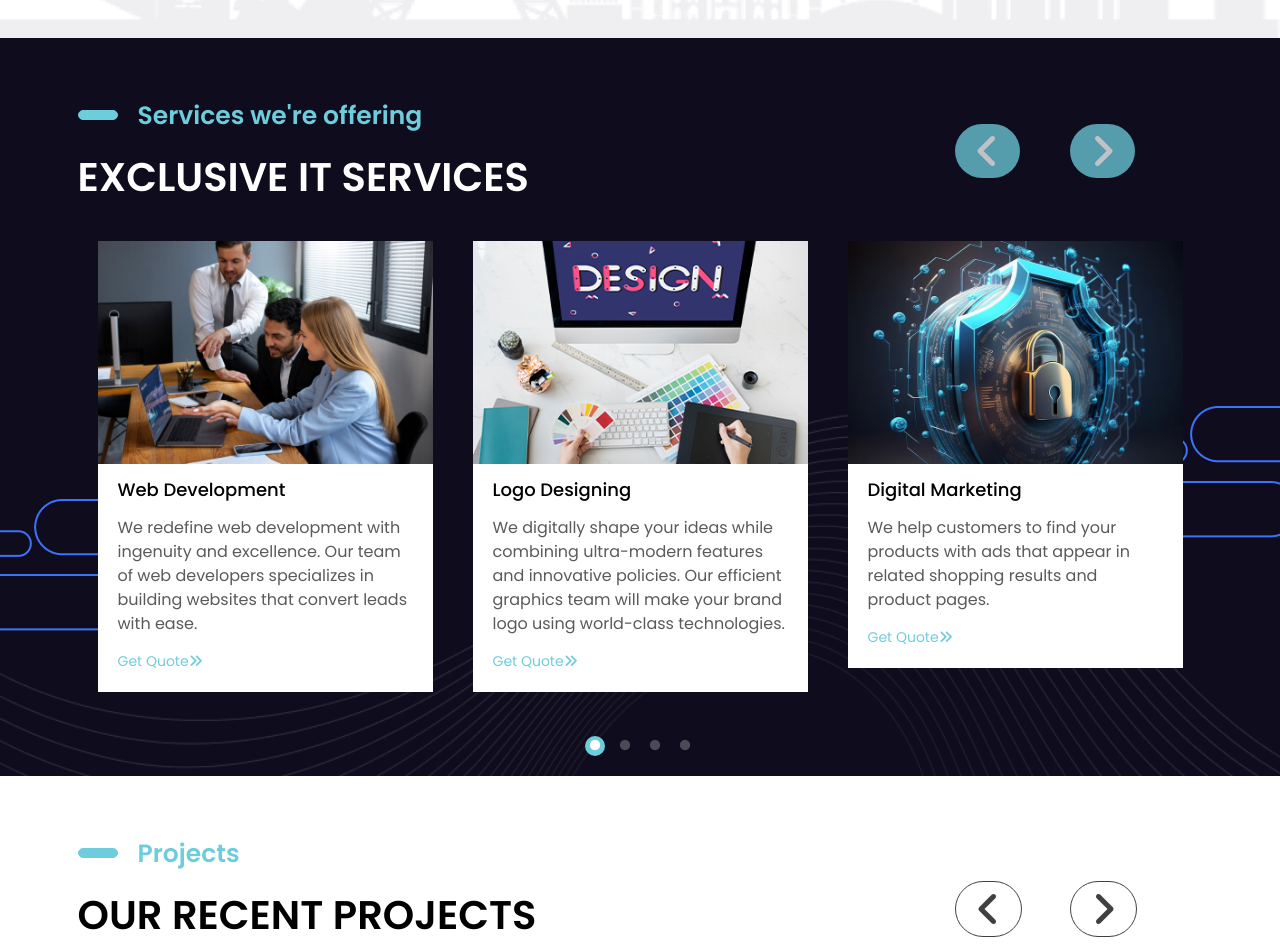
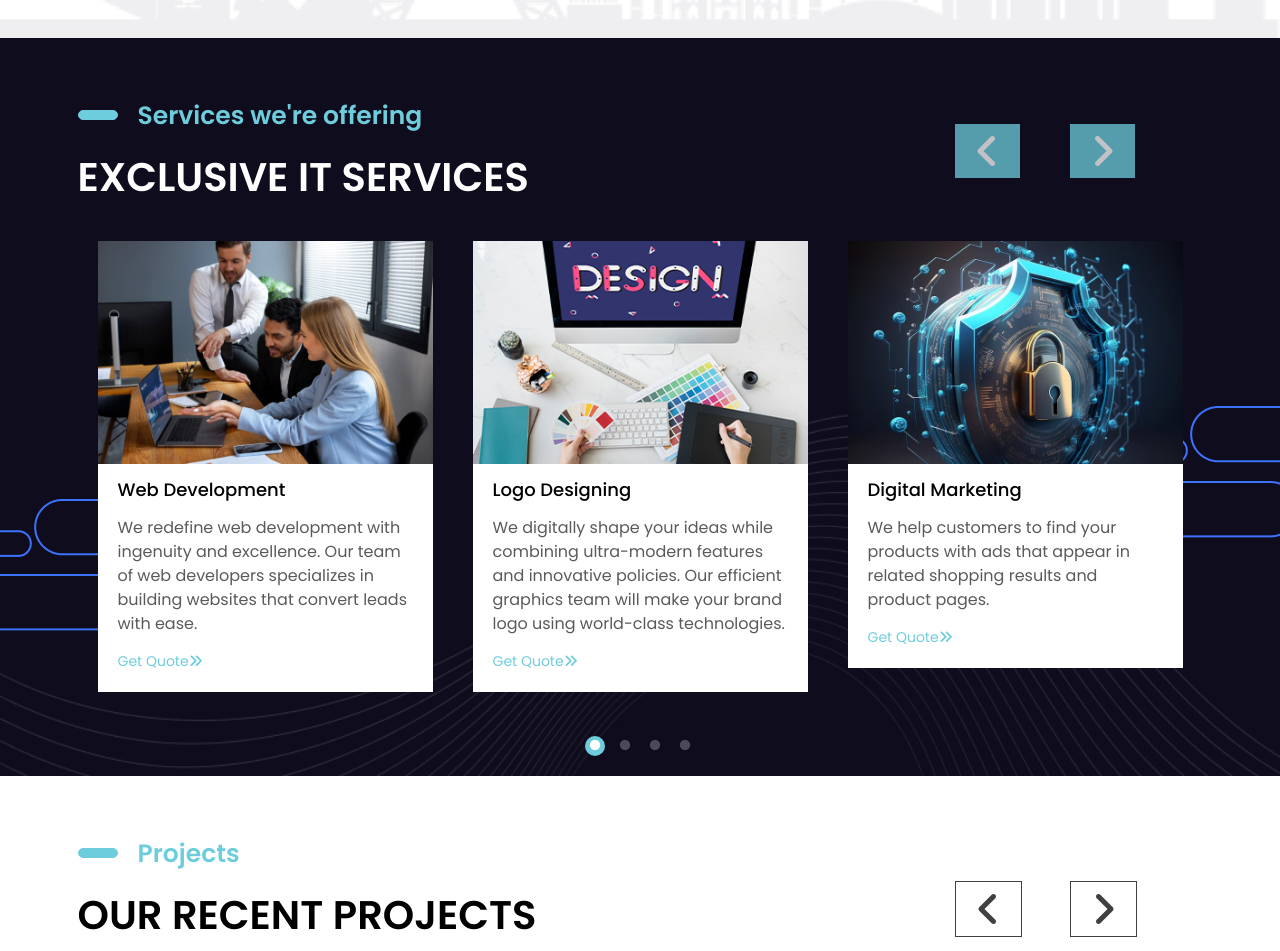
Before and after one commit to Subrata291291/react-gict, a React (Vite) app: page / in a window 1280 px wide. Shown: the part 1321-2272 px from the top of the page. Built offline with nearby package versions, Linux system fonts and the light colour scheme.

Commit message:
Price hidden from quotaion page

```diff
--- a/src/assets/css/style.css
+++ b/src/assets/css/style.css
@@ -472,7 +472,7 @@ img {
   font-size: 4rem;
   background-color: #6ECDDD;
   padding: 0.6rem 2rem;
-  border-radius: 5rem;
+  /* border-radius: 5rem; */
   text-align: center;
 }
 .service_area .slick-next.slick-arrow {
@@ -485,7 +485,7 @@ img {
   font-size: 4rem;
   background-color: #6ECDDD;
   padding: 0.6rem 2rem;
-  border-radius: 5rem;
+  /* border-radius: 5rem; */
   text-align: center;
 }
 .service_area .title-box {
@@ -572,7 +572,7 @@ img {
   font-size: 4rem;
   background-color: none;
   padding: 0.6rem 2rem;
-  border-radius: 5rem;
+  /* border-radius: 5rem; */
   border: 1px solid #000;
   text-align: center;
   color: #000;
@@ -587,7 +587,7 @@ img {
   font-size: 4rem;
   background-color: none;
   padding: 0.6rem 2rem;
-  border-radius: 5rem;
+  /* border-radius: 5rem; */
   border: 1px solid #000;
   text-align: center;
   color: #000;
```
